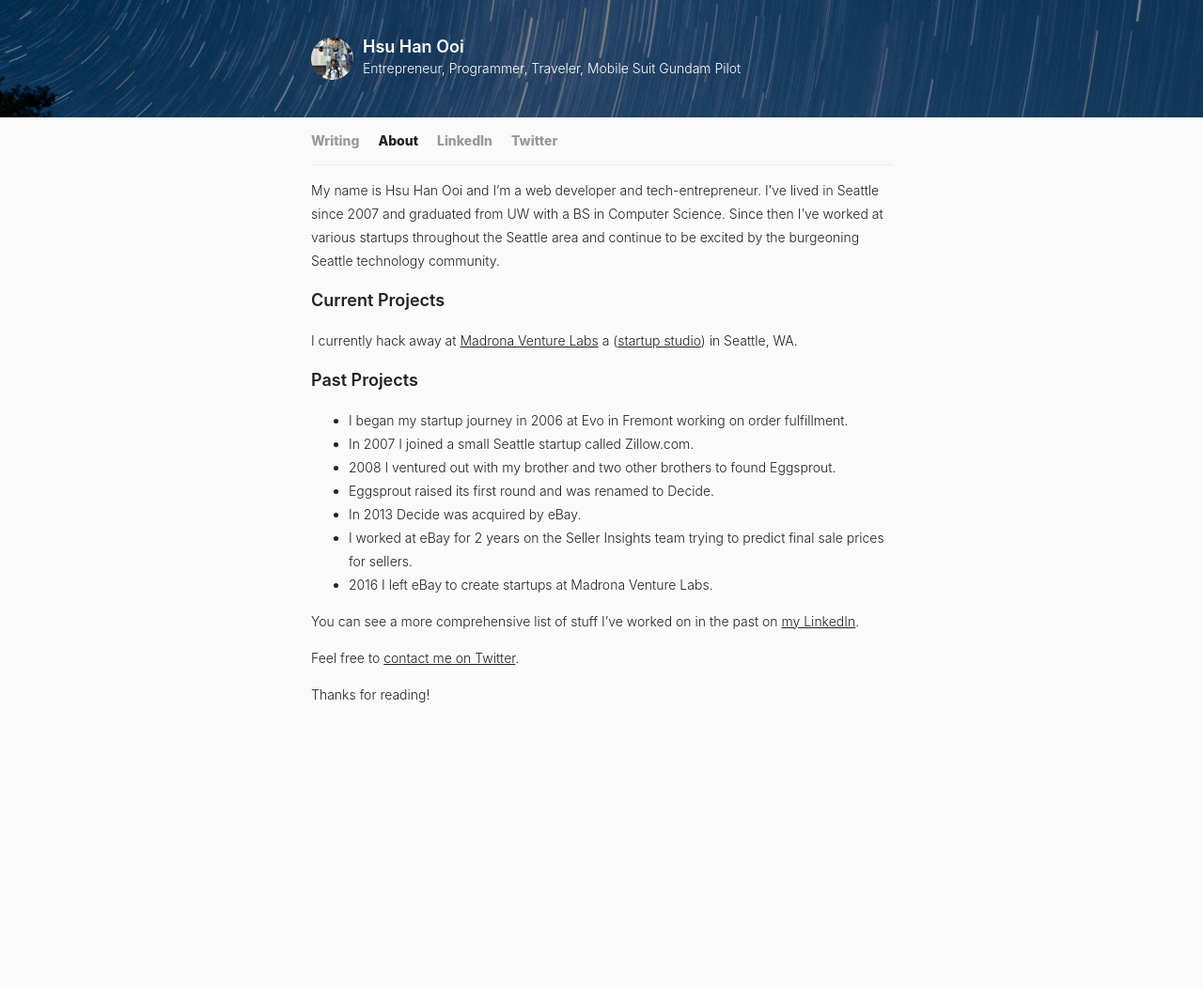
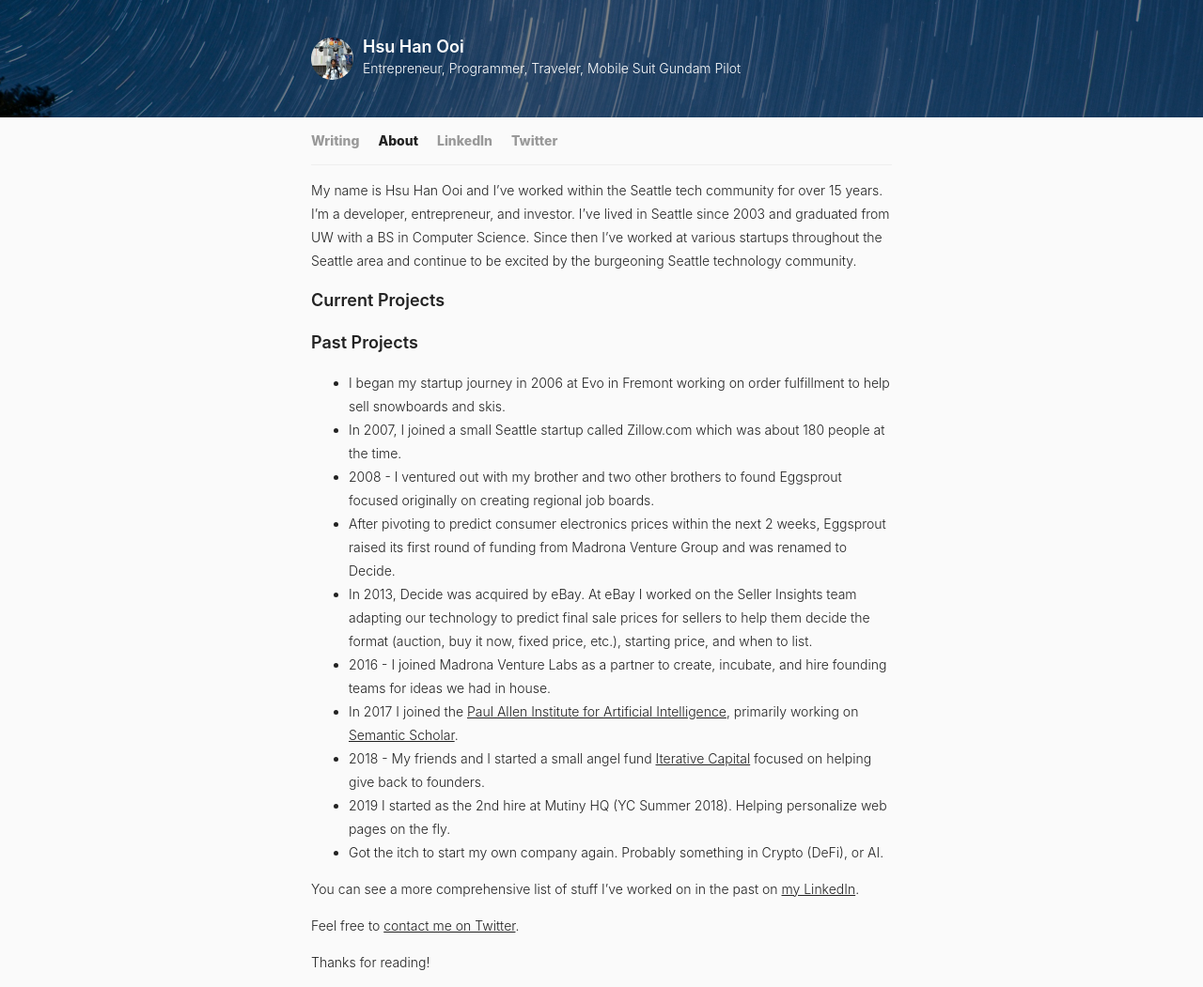
Before and after one commit to hsuhanooi/hsuhanooi.github.io, a Jekyll site: the page built from about.md, in a window 1280 px wide. Shown: the whole page at 94% size. Built offline with Jekyll 4.4.1, drawn with Linux system fonts in a browser that asks for light colours; before the commit the page ends 900 px from its top, so only the background shows below that.

Commit message:
update about me

```diff
--- a/about.md
+++ b/about.md
@@ -3,21 +3,23 @@ layout: default
 title: About
 ---
 
-My name is Hsu Han Ooi and I'm a web developer and tech-entrepreneur. I've lived in Seattle since 2007 and graduated from UW with a BS in Computer Science. Since then I've worked at various startups throughout the Seattle area and continue to be excited by the burgeoning Seattle technology community.
+My name is Hsu Han Ooi and I've worked within the Seattle tech community for over 15 years. I'm a developer, entrepreneur, and investor. I've lived in Seattle since 2003 and graduated from UW with a BS in Computer Science. Since then I've worked at various startups throughout the Seattle area and continue to be excited by the burgeoning Seattle technology community.
 
 ## Current Projects
 
-I currently hack away at [Madrona Venture Labs](http://madronavl.com/) a ([startup studio](https://en.wikipedia.org/wiki/Startup_studio)) in Seattle, WA.
 
 ## Past Projects
 
-* I began my startup journey in 2006 at Evo in Fremont working on order fulfillment.
-* In 2007 I joined a small Seattle startup called Zillow.com.
-* 2008 I ventured out with my brother and two other brothers to found Eggsprout.
-* Eggsprout raised its first round and was renamed to Decide.
-* In 2013 Decide was acquired by eBay.
-* I worked at eBay for 2 years on the Seller Insights team trying to predict final sale prices for sellers.
-* 2016 I left eBay to create startups at Madrona Venture Labs.
+* I began my startup journey in 2006 at Evo in Fremont working on order fulfillment to help sell snowboards and skis.
+* In 2007, I joined a small Seattle startup called Zillow.com which was about 180 people at the time.
+* 2008 - I ventured out with my brother and two other brothers to found Eggsprout focused originally on creating regional job boards.
+* After pivoting to predict consumer electronics prices within the next 2 weeks, Eggsprout raised its first round of funding from Madrona Venture Group and was renamed to Decide.
+* In 2013, Decide was acquired by eBay. At eBay I worked on the Seller Insights team adapting our technology to predict final sale prices for sellers to help them decide the format (auction, buy it now, fixed price, etc.), starting price, and when to list.
+* 2016 - I joined Madrona Venture Labs as a partner to create, incubate, and hire founding teams for ideas we had in house.
+* In 2017 I joined the [Paul Allen Institute for Artificial Intelligence](https://allenai.org/index.html), primarily working on [Semantic Scholar](https://www.semanticscholar.org).
+* 2018 - My friends and I started a small angel fund [Iterative Capital](https://iterative.vc) focused on helping give back to founders.
+* 2019 I started as the 2nd hire at Mutiny HQ (YC Summer 2018). Helping personalize web pages on the fly.
+* Got the itch to start my own company again. Probably something in Crypto (DeFi), or AI.
 
 You can see a more comprehensive list of stuff I've worked on in the past on [my LinkedIn](https://www.linkedin.com/in/hsuhanooi).
 
```
